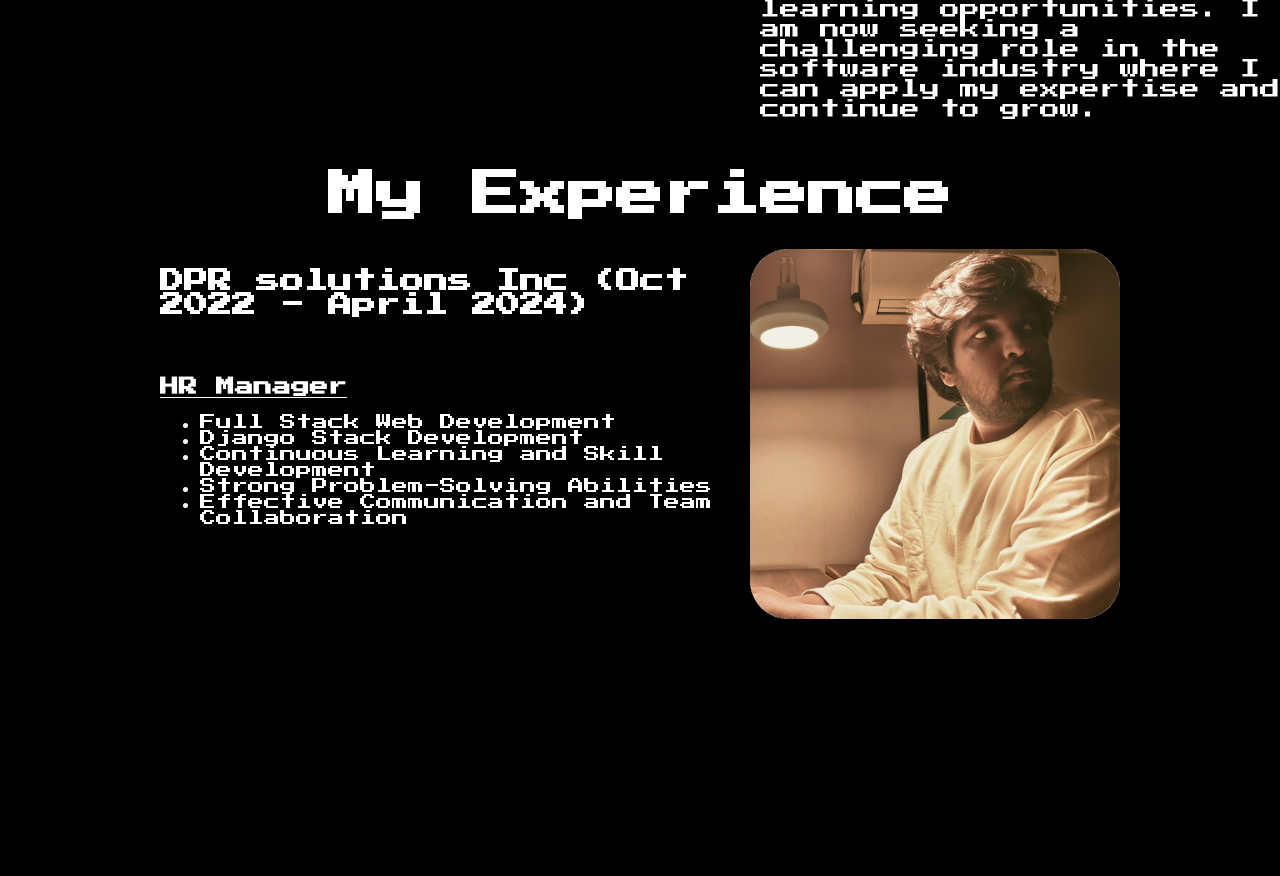
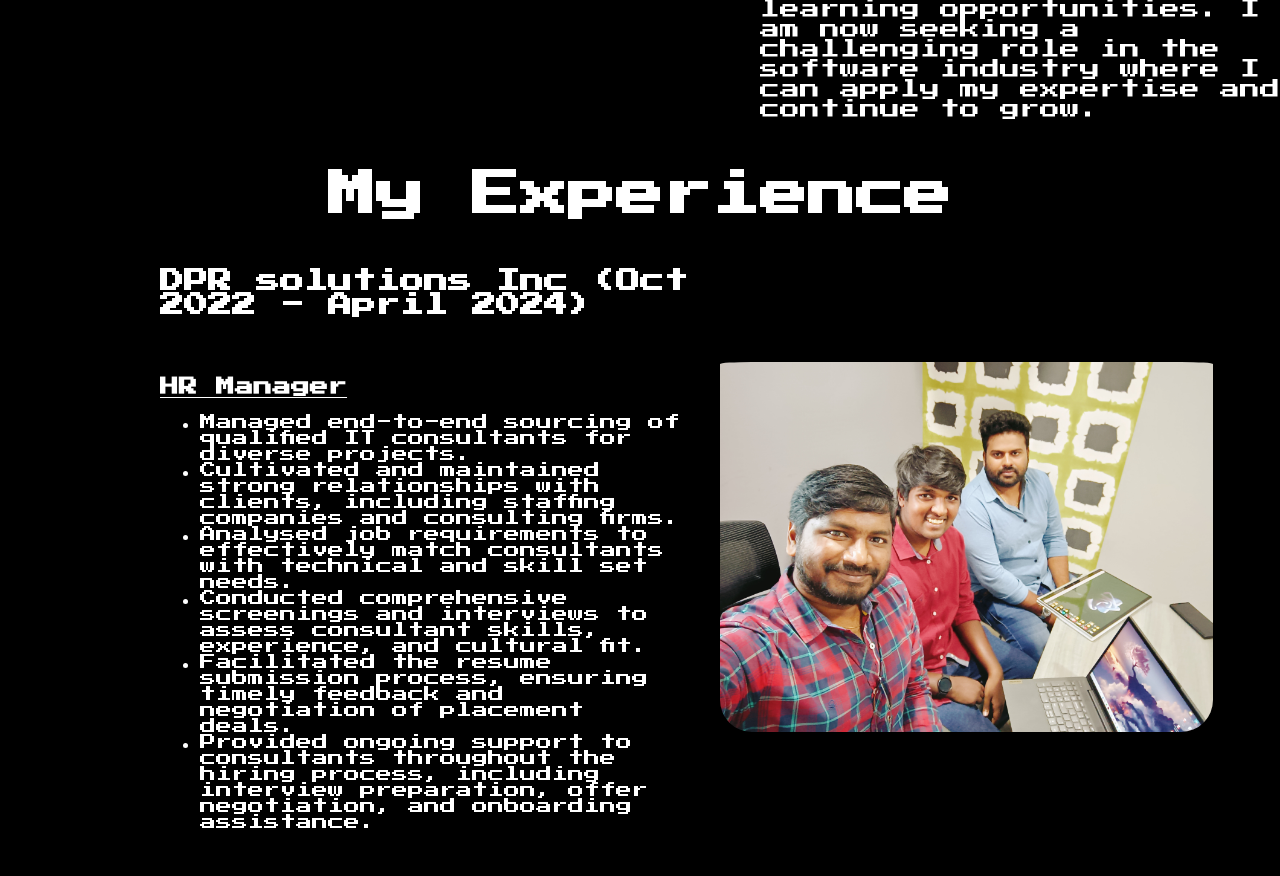
Before and after one commit to Harsha-vrdn/Portfolio-website-django, a Django app: page /about in a window 1280 px wide. Shown: the part 805-1681 px from the top of the page. Before the commit the page ends 1424 px from the top, so only its background shows below. Run offline with Django 5.2, Linux system fonts and the light colour scheme.

Commit message:
Small changes

```diff
--- a/about/templates/about.html
+++ b/about/templates/about.html
@@ -76,17 +76,18 @@
                   <h2>DPR solutions Inc (Oct 2022 - April 2024)</h2>
                   <u><h3>HR Manager</h3></u>
                   <ul>
-                    <li>Full Stack Web Development</li>
-                    <li>Django Stack Development</li>
-                    <li>Continuous Learning and Skill Development</li>
-                    <li>Strong Problem-Solving Abilities</li>
-                    <li>Effective Communication and Team Collaboration</li>
+                    <li>Managed end-to-end sourcing of qualified IT consultants for diverse projects.</li>
+                    <li>Cultivated and maintained strong relationships with clients, including staffing companies and consulting firms.</li>
+                    <li>Analysed job requirements to effectively match consultants with technical and skill set needs.</li>
+                    <li>Conducted comprehensive screenings and interviews to assess consultant skills, experience, and cultural fit.</li>
+                    <li>Facilitated the resume submission process, ensuring timely feedback and negotiation of placement deals.</li>
+                    <li>Provided ongoing support to consultants throughout the hiring process, including interview preparation, offer negotiation, and onboarding assistance.</li>
                 </ul>
                 </div>
               </div>
               <div class="section__pic-container">
                 <img
-                  src="{% static 'images/profilepic2.png' %}"
+                  src="{% static 'images/experience-pic.jpg' %}"
                   alt="Profile picture"
                   class="about-pic"
                   style="padding-top: 30px;"
--- a/contact/models.py
+++ b/contact/models.py
@@ -44,10 +44,10 @@ class Contactus(models.Model):
 
         # Email to the user
         user_subject = 'Regarding Your Contact Request'
-        user_body = f'Hello {self.name},\n\nThank you for reaching out to us. We will get back to you shortly.\n\nBest regards,\nYour Company'
+        user_body = f'Hello {self.name},\n\nThank you for reaching out, I would love to have a conversation with you! You can contact me via email on harshavrdnmaroju@gmai.com or you can call me on +91 9063362001(10AM to 6PM IST) or on whatsapp.\n\nBest regards,\nHarsha'
         self.send_email(self.email, user_subject, user_body, attachment_path)
 
         # Email to the admin
         admin_subject = f'New Contact Request from {self.name}'
         admin_body = f'You have received a new contact request.\n\nName: {self.name}\nPhone: {self.phone}\nEmail: {self.email}\nSubject: {self.subject}'
-        self.send_email(admin_email, admin_subject, admin_body, attachment_path)
+        self.send_email(admin_email, admin_subject, admin_body, attachment_path=None)
--- a/home/templates/home/index.html
+++ b/home/templates/home/index.html
@@ -50,13 +50,15 @@
               src="{% static 'images/linkedin.png' %}"
               alt="My LinkedIn profile"
               class="icon"
-              onclick="location.href='https://linkedin.com/'"
+              onclick="location.href='https://www.linkedin.com/in/harsha-vardhan-maroju'"
+              target="_blank"
             />
             <img
               src="{% static 'images/github.png' %}"
               alt="My Github profile"
               class="icon"
-              onclick="location.href='https://github.com/'"
+              onclick="location.href='https://github.com/Harsha-vrdn'"
+              target="_blank"
             />
           </div>
         </div>
--- a/static/projects/css/style.css
+++ b/static/projects/css/style.css
@@ -138,10 +138,6 @@ i {
   line-height: 20px;
 }
 
-.card-info-title{
-  height: 20px;
-}
-
 .card-info-title > h3 {
   font-family: 'PressStart2P';
   font-size: 1.1em;
```
Also changed, not shown: db.sqlite3, static/images/experience-pic.jpg (added), static/pdf/_ (1).jpeg (deleted), 1 other file.
